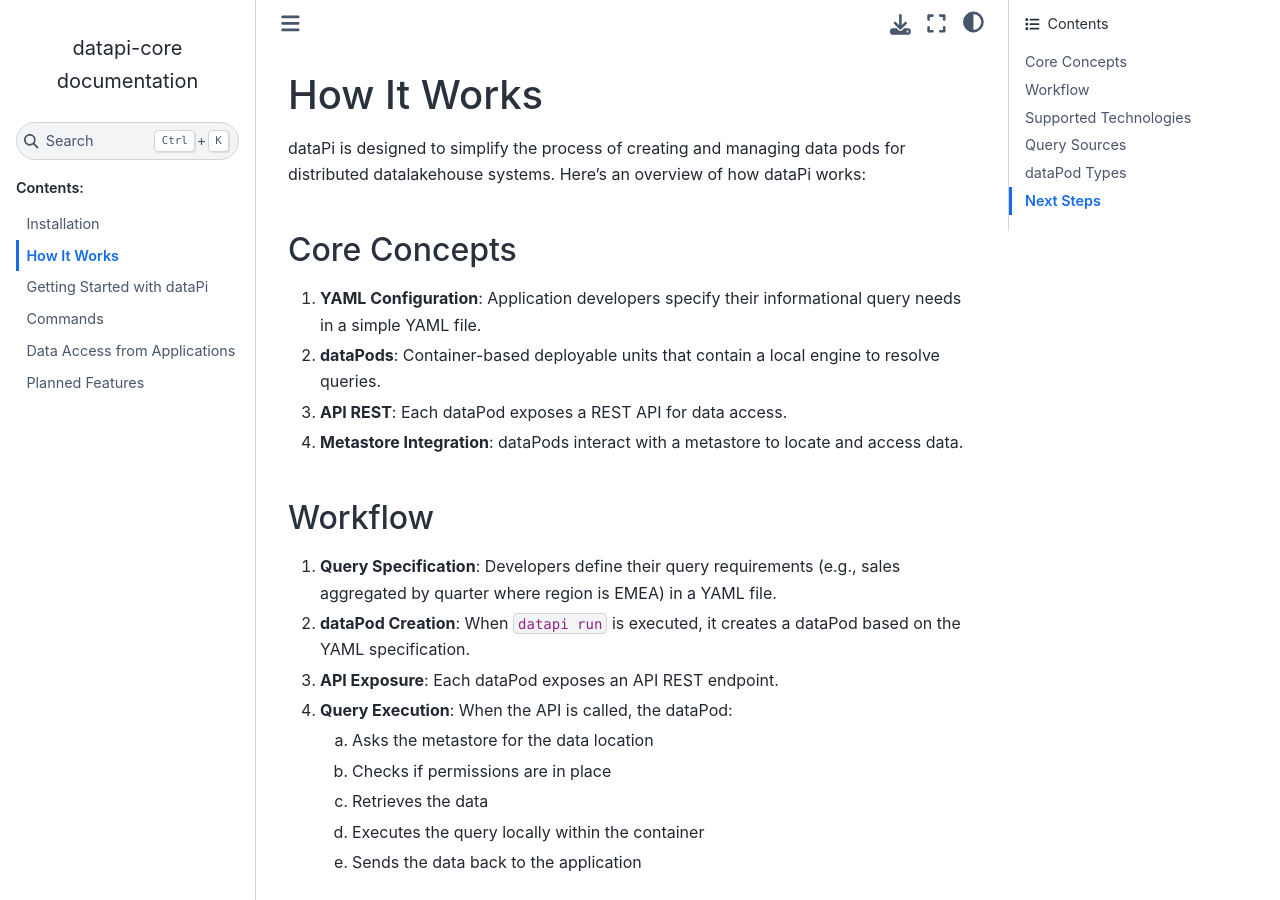
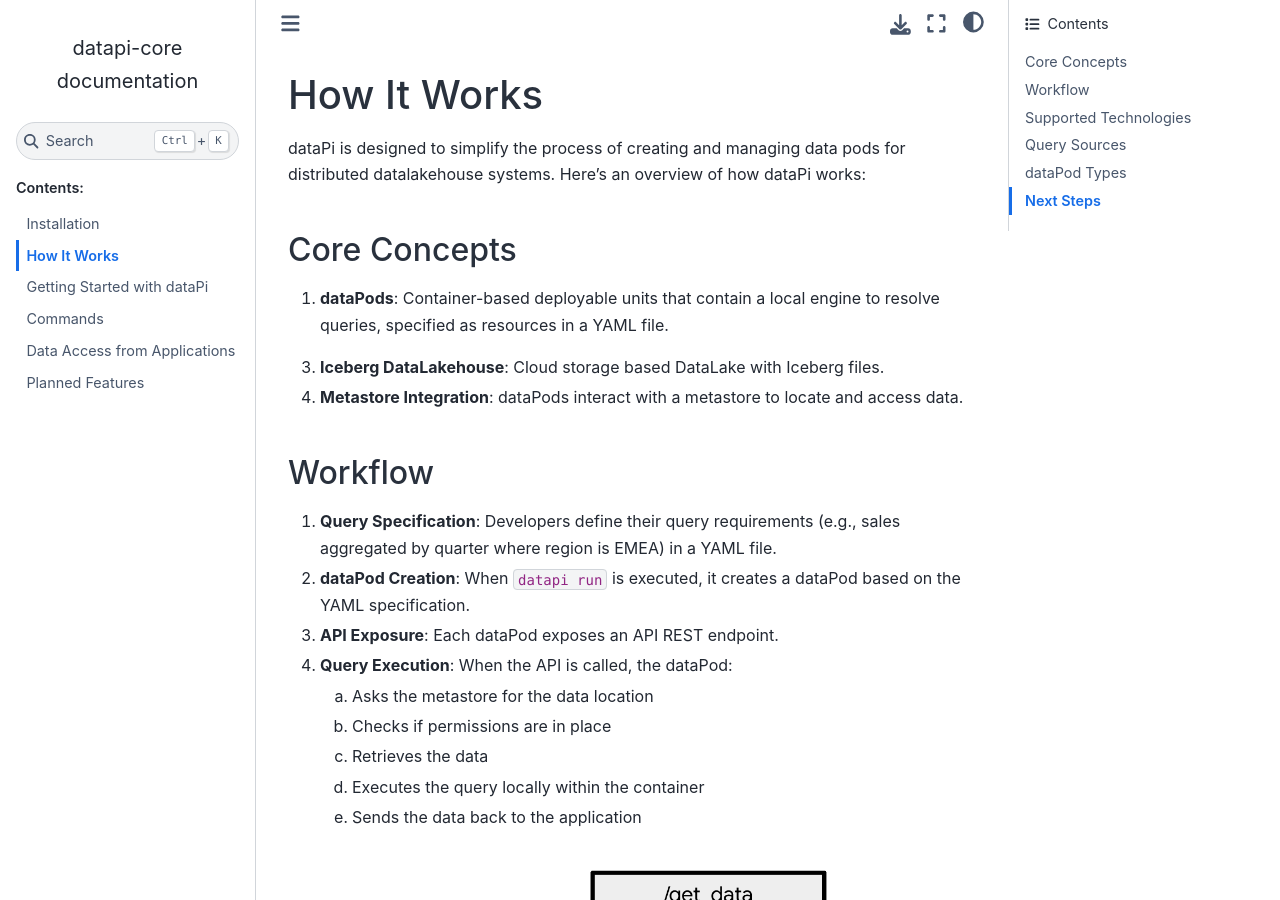
Before and after one commit to velascoluis/datapi-core, a Sphinx documentation site: the page built from datapi/docs/how_it_works.rst, in a window 1280 px wide and 900 px high. Built offline with Sphinx 7.4.7 and the Sphinx Book theme 1.1.4, drawn with Linux system fonts in a browser that asks for light colours.

Commit message:
Update docs rst

```diff
--- a/datapi/docs/how_it_works.rst
+++ b/datapi/docs/how_it_works.rst
@@ -6,11 +6,9 @@ dataPi is designed to simplify the process of creating and managing data pods fo
 Core Concepts
 -------------
 
-1. **YAML Configuration**: Application developers specify their informational query needs in a simple YAML file.
+1. **dataPods**: Container-based deployable units that contain a local engine to resolve queries, specified as resources in a YAML file.
 
-2. **dataPods**: Container-based deployable units that contain a local engine to resolve queries.
-
-3. **API REST**: Each dataPod exposes a REST API for data access.
+3. **Iceberg DataLakehouse**: Cloud storage based DataLake with Iceberg files.
 
 4. **Metastore Integration**: dataPods interact with a metastore to locate and access data.
 
```
